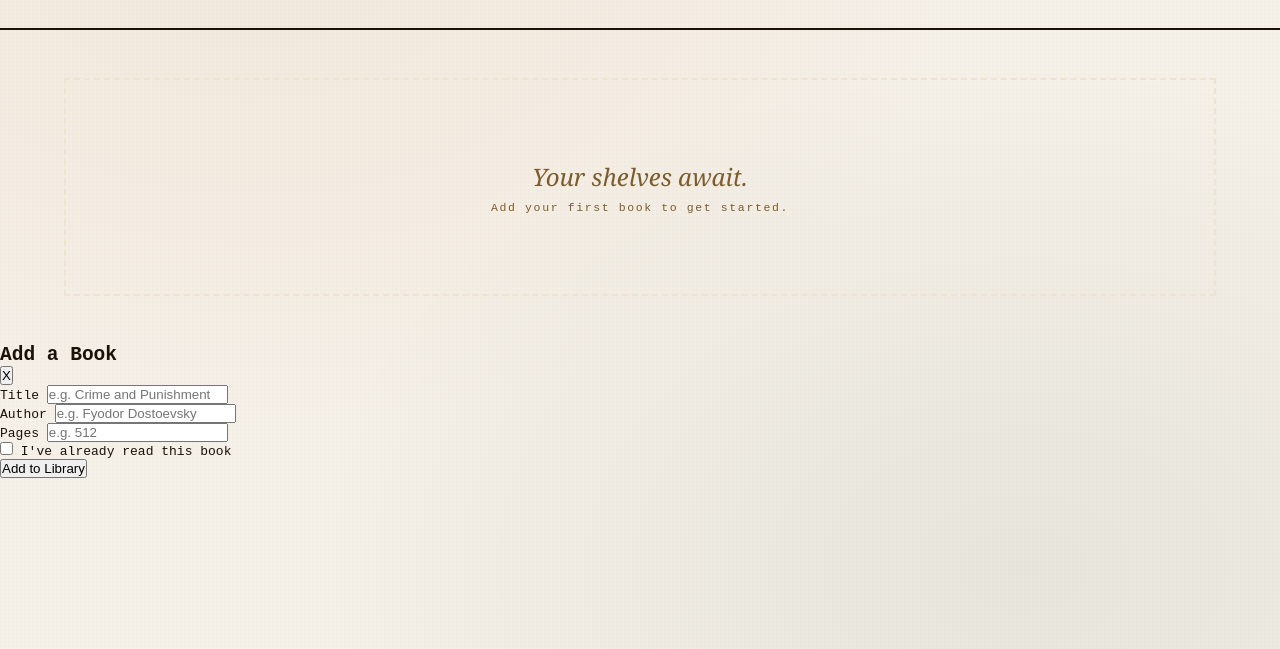
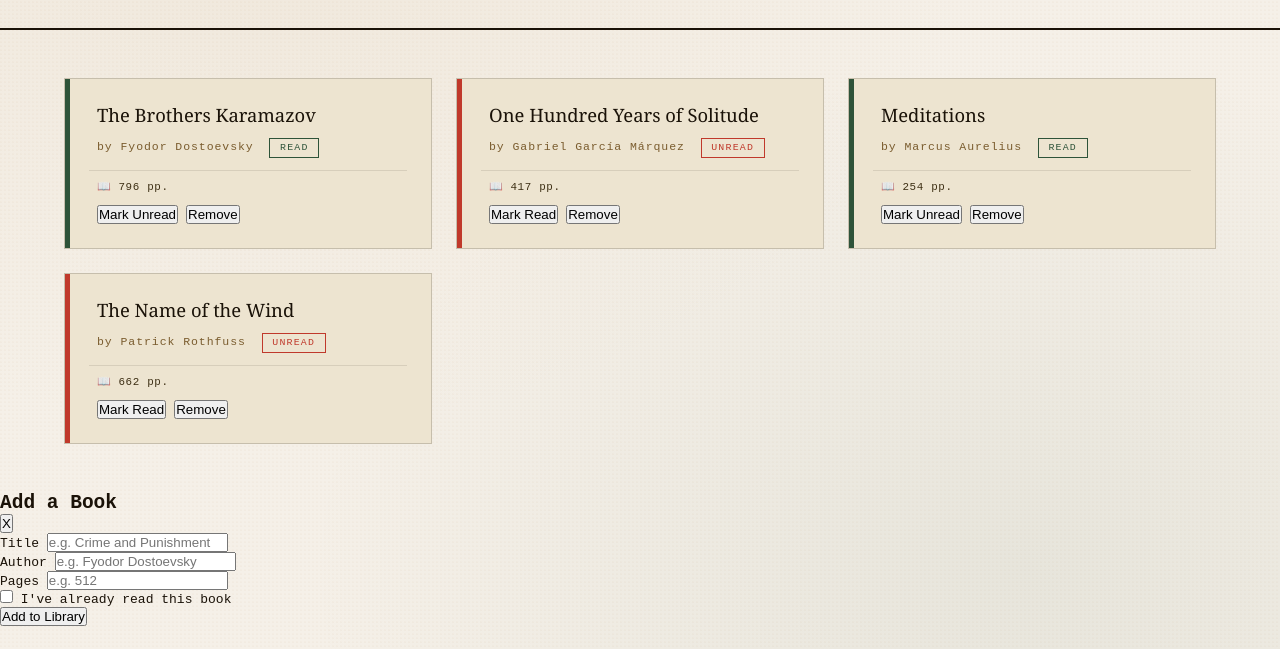
Before and after one commit to aakashsp30/odin-library, a plain HTML site: page index.html in a window 1280 px wide. Shown: the part 151-800 px from the top of the page. Drawn offline with Linux system fonts and the light colour scheme; a web font is replaced by a local one.

Commit message:
Added css styles to book card

```diff
--- a/index.html
+++ b/index.html
@@ -8,6 +8,7 @@
     <link rel="preconnect" href="https://fonts.gstatic.com" crossorigin>
     <link href="https://fonts.googleapis.com/css2?family=Playfair:ital,opsz,wght@0,5..1200,300..900;1,5..1200,300..900&display=swap" rel="stylesheet">
     <link rel="stylesheet" href="style.css">
+    <script src="script.js" defer></script>
 </head>
 <body>
     <header>
--- a/script.js
+++ b/script.js
@@ -77,3 +77,5 @@ function escHtml(str) {
     d.textContent = str;
     return d.innerHTML;
 }
+
+renderLibrary();
--- a/style.css
+++ b/style.css
@@ -105,3 +105,84 @@ main {
     font-size: 0.72rem;
     letter-spacing: 0.1rem;
 }
+
+.book-card {
+    background: #ede4d0;
+    border: 1px solid rgba(26, 18, 8, 0.18);
+    padding: 1.5rem;
+    display: flex;
+    flex-direction: column;
+    gap: 0.75rem;
+    position: relative;
+}
+
+.book-card:hover {
+    box-shadow: 0 8px 24px rgba(26,18,8,0.15);
+}
+
+.book-card::before {
+    content: '';
+    position: absolute;
+    left: 0; top: 0; bottom: 0;
+    width: 5px;
+    background: #7a5c2e;
+}
+
+.book-card.read::before {
+    background: #2e5339;
+}
+
+.book-card.unread::before {
+    background: #c0392b;
+}
+
+.book-title {
+    font-family: 'Playfair Display', Georgia, serif;
+    font-size: 1.15rem;
+    line-height: 1.25;
+    color: #1a1208;
+    padding-left: 0.5rem;
+}
+
+.book-author {
+    font-size: 0.72rem;
+    color: #7a5c2e;
+    letter-spacing: 0.08em;
+    padding-left: 0.5rem;
+}
+
+.book-meta {
+    padding-left: 0.5rem;
+    font-size: 0.68rem;
+    color: #3d2f14;
+    letter-spacing: 0.06em;
+    border-top: 1px solid rgba(26,18,8,0.1);
+    padding-top: 0.6rem;
+}
+
+.read-badge {
+    display: inline-block;
+    font-size: 0.62rem;
+    letter-spacing: 0.12em;
+    text-transform: uppercase;
+    padding: 0.2rem 0.6rem;
+    border: 1px solid;
+    margin-left: 0.5rem;
+}
+
+.read-badge.read {
+    color: #2e5339;
+    border-color: #2e5339;
+}
+
+.read-badge.unread {
+    color: #c0392b;
+    border-color: #c0392b;
+}
+
+.card-actions {
+    display: flex;
+    gap: 0.5rem;
+    padding-left: 0.5rem;
+    margin-top: auto;
+}
```
